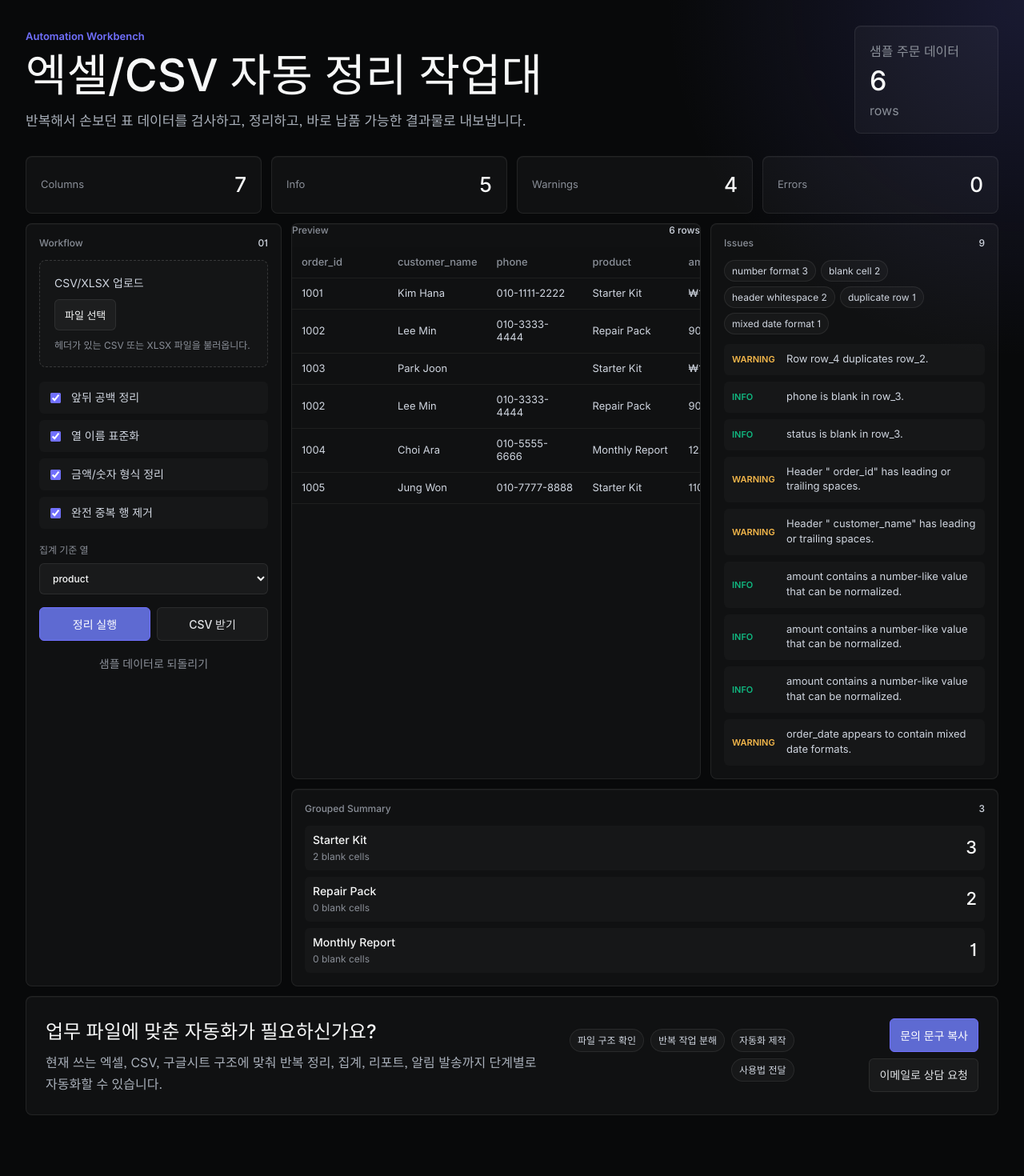
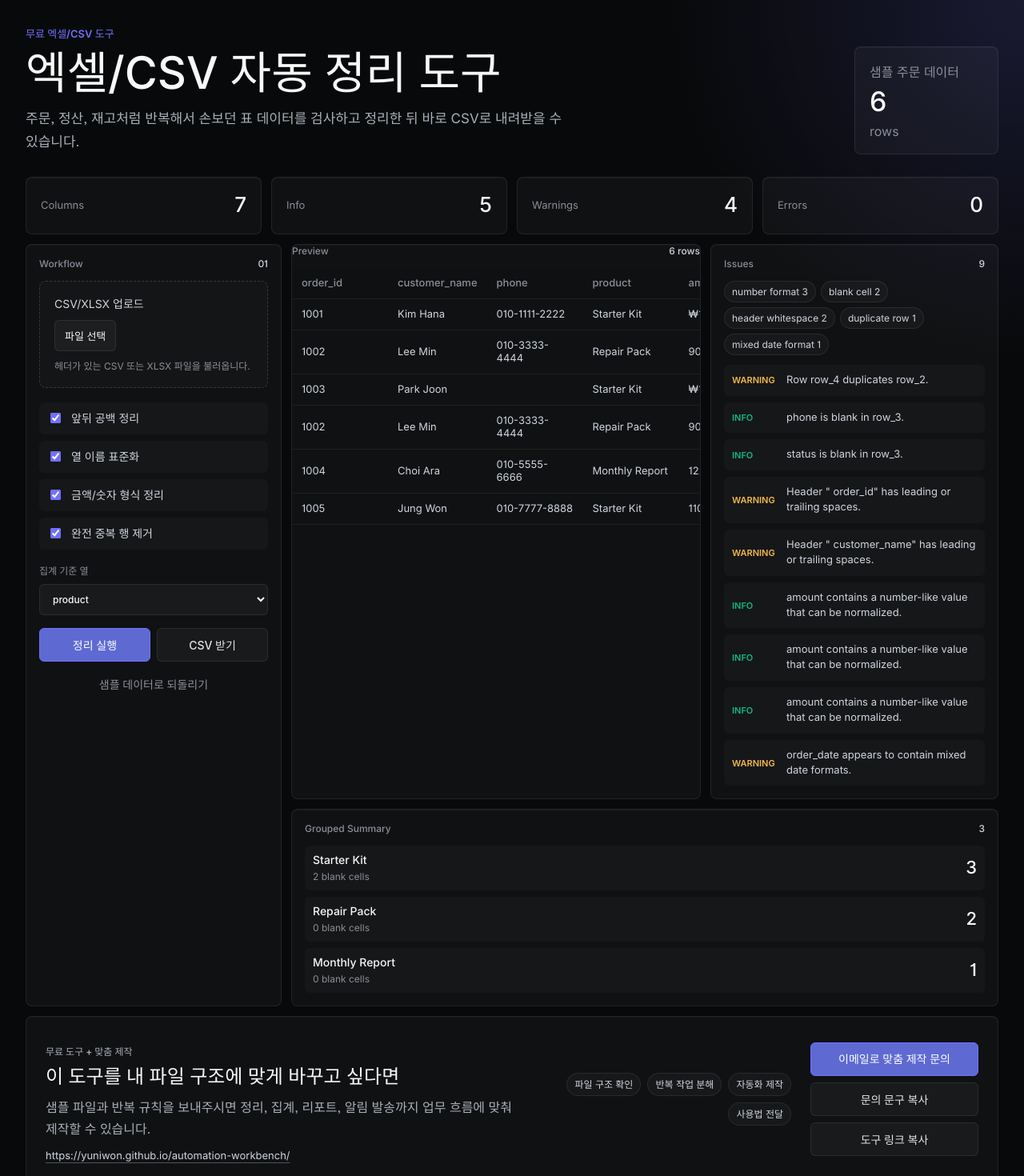
Before and after one commit to yuniwon/automation-workbench, a React (Vite) app: page / in a window 1280 px wide. Shown: the top 1470 px of the page at 80% size. Before the commit the page ends 1426 px from the top, so only its background shows below. Built offline with nearby package versions, Linux system fonts and the light colour scheme.

Commit message:
Position free tool for custom automation leads

```diff
--- a/index.html
+++ b/index.html
@@ -3,7 +3,27 @@
   <head>
     <meta charset="UTF-8" />
     <meta name="viewport" content="width=device-width, initial-scale=1.0" />
-    <title>Automation Workbench</title>
+    <meta
+      name="description"
+      content="CSV와 XLSX 파일의 중복 행, 빈 값, 숫자 형식을 검사하고 정리한 뒤 결과 CSV를 내려받는 무료 업무 자동화 도구입니다."
+    />
+    <meta name="theme-color" content="#08090a" />
+    <meta property="og:type" content="website" />
+    <meta property="og:locale" content="ko_KR" />
+    <meta property="og:title" content="무료 엑셀/CSV 자동 정리 도구" />
+    <meta
+      property="og:description"
+      content="반복해서 손보던 표 데이터를 브라우저에서 검사하고 정리하세요. 파일 구조에 맞춘 자동화 제작 문의도 가능합니다."
+    />
+    <meta property="og:url" content="https://yuniwon.github.io/automation-workbench/" />
+    <meta name="twitter:card" content="summary" />
+    <meta name="twitter:title" content="무료 엑셀/CSV 자동 정리 도구" />
+    <meta
+      name="twitter:description"
+      content="CSV/XLSX 파일을 업로드해 중복, 빈 값, 숫자 형식 문제를 정리하고 결과 CSV를 내려받을 수 있습니다."
+    />
+    <link rel="canonical" href="https://yuniwon.github.io/automation-workbench/" />
+    <title>무료 엑셀/CSV 자동 정리 도구 | Automation Workbench</title>
   </head>
   <body>
     <div id="root"></div>
--- a/src/app/App.css
+++ b/src/app/App.css
@@ -282,6 +282,7 @@ select {
 }
 
 .primary-button,
+.primary-link,
 .ghost-button,
 .text-button {
   border-radius: 6px;
@@ -294,6 +295,16 @@ select {
   border: 1px solid #7170ff;
   background: #5e6ad2;
   color: #ffffff;
+}
+
+.primary-link {
+  display: inline-flex;
+  align-items: center;
+  justify-content: center;
+  border: 1px solid #7170ff;
+  background: #5e6ad2;
+  color: #ffffff;
+  text-decoration: none;
 }
 
 .ghost-button {
@@ -464,11 +475,27 @@ td {
   letter-spacing: 0;
 }
 
+.panel-kicker {
+  margin: 0 0 8px;
+  color: #7170ff;
+  font-size: 12px;
+  font-weight: 590;
+}
+
 .inquiry-panel p {
   max-width: 760px;
   margin: 10px 0 0;
   color: #a8afb9;
   line-height: 1.7;
+}
+
+.tool-url {
+  display: inline-flex;
+  margin-top: 12px;
+  color: #d0d6e0;
+  font-size: 13px;
+  text-decoration-color: rgba(255, 255, 255, 0.28);
+  text-underline-offset: 4px;
 }
 
 .inquiry-steps {
@@ -479,9 +506,9 @@ td {
 }
 
 .inquiry-actions {
-  display: flex;
+  display: grid;
+  min-width: 210px;
   flex-wrap: wrap;
-  justify-content: flex-end;
   gap: 8px;
 }
 
--- a/src/app/App.tsx
+++ b/src/app/App.tsx
@@ -126,13 +126,13 @@ export function App() {
     <main className="app-shell">
       <section className="topbar">
         <div>
-          <p className="eyebrow">Automation Workbench</p>
+          <p className="eyebrow">무료 엑셀/CSV 도구</p>
           <h1>
-            엑셀/CSV 자동 정리 <span className="title-keep">작업대</span>
+            엑셀/CSV 자동 정리 <span className="title-keep">도구</span>
           </h1>
           <p className="lede">
-            반복해서 손보던 표 데이터를 검사하고, 정리하고, 바로 납품 가능한 결과물로
-            내보냅니다.
+            주문, 정산, 재고처럼 반복해서 손보던 표 데이터를 검사하고 정리한 뒤
+            바로 CSV로 내려받을 수 있습니다.
           </p>
         </div>
         <div className="status-strip" aria-label="Current data status">
--- a/src/components/InquiryPanel.tsx
+++ b/src/components/InquiryPanel.tsx
@@ -1,25 +1,29 @@
 import { useState } from "react";
-import { contactConfig } from "../config/contact";
+import { contactConfig, toolUrl } from "../config/contact";
 
 export function InquiryPanel() {
-  const [copied, setCopied] = useState(false);
+  const [copied, setCopied] = useState<"inquiry" | "link" | null>(null);
 
-  async function copyInquiryText() {
+  async function copyText(value: string, type: "inquiry" | "link") {
     if (navigator.clipboard) {
-      await navigator.clipboard.writeText(contactConfig.inquiryText);
+      await navigator.clipboard.writeText(value);
     }
-    setCopied(true);
-    window.setTimeout(() => setCopied(false), 1800);
+    setCopied(type);
+    window.setTimeout(() => setCopied(null), 1800);
   }
 
   return (
     <section className="inquiry-panel">
       <div>
-        <h2>업무 파일에 맞춘 자동화가 필요하신가요?</h2>
+        <p className="panel-kicker">무료 도구 + 맞춤 제작</p>
+        <h2>이 도구를 내 파일 구조에 맞게 바꾸고 싶다면</h2>
         <p>
-          현재 쓰는 엑셀, CSV, 구글시트 구조에 맞춰 반복 정리, 집계, 리포트,
-          알림 발송까지 단계별로 자동화할 수 있습니다.
+          샘플 파일과 반복 규칙을 보내주시면 정리, 집계, 리포트, 알림 발송까지
+          업무 흐름에 맞춰 제작할 수 있습니다.
         </p>
+        <a className="tool-url" href={toolUrl} target="_blank" rel="noreferrer">
+          {toolUrl}
+        </a>
       </div>
       <div className="inquiry-steps">
         <span>파일 구조 확인</span>
@@ -28,14 +32,17 @@ export function InquiryPanel() {
         <span>사용법 전달</span>
       </div>
       <div className="inquiry-actions">
-        <button className="primary-button" type="button" onClick={copyInquiryText}>
-          {copied ? "문의 문구 복사됨" : "문의 문구 복사"}
-        </button>
         {contactConfig.href && (
-          <a className="ghost-link" href={contactConfig.href} target="_blank" rel="noreferrer">
+          <a className="primary-link" href={contactConfig.href} target="_blank" rel="noreferrer">
             {contactConfig.label}
           </a>
         )}
+        <button className="ghost-button" type="button" onClick={() => copyText(contactConfig.inquiryText, "inquiry")}>
+          {copied === "inquiry" ? "문의 문구 복사됨" : "문의 문구 복사"}
+        </button>
+        <button className="ghost-button" type="button" onClick={() => copyText(contactConfig.shareText, "link")}>
+          {copied === "link" ? "도구 링크 복사됨" : "도구 링크 복사"}
+        </button>
       </div>
     </section>
   );
--- a/src/config/contact.ts
+++ b/src/config/contact.ts
@@ -1,6 +1,28 @@
+export const toolUrl = "https://yuniwon.github.io/automation-workbench/";
+
+const mailSubject = encodeURIComponent("엑셀/CSV 자동화 맞춤 제작 문의");
+const mailBody = encodeURIComponent(`안녕하세요.
+
+무료 엑셀/CSV 자동 정리 도구를 사용해보고 문의드립니다.
+도구 링크: ${toolUrl}
+
+제가 자동화하고 싶은 업무:
+- 여기에 적어주세요
+
+현재 파일 형식:
+- CSV / XLSX / 구글시트 / 기타:
+
+반복해서 하는 작업:
+- 여기에 적어주세요
+
+샘플 파일 공유 가능 여부:
+- 가능 / 어려움
+`);
+
 export const contactConfig = {
-  href: "mailto:dnjsdndus@gmail.com?subject=%EC%97%85%EB%AC%B4%20%ED%8C%8C%EC%9D%BC%20%EC%9E%90%EB%8F%99%ED%99%94%20%EC%83%81%EB%8B%B4%20%EC%9A%94%EC%B2%AD",
-  label: "이메일로 상담 요청",
+  href: `mailto:dnjsdndus@gmail.com?subject=${mailSubject}&body=${mailBody}`,
+  label: "이메일로 맞춤 제작 문의",
   inquiryText:
-    "안녕하세요. 엑셀/CSV 또는 구글시트 반복 업무 자동화 상담을 받고 싶습니다. 현재 반복 작업과 샘플 파일 기준으로 가능 범위와 견적을 안내해주세요.",
+    "안녕하세요. 무료 엑셀/CSV 자동 정리 도구를 사용해보고 문의드립니다. 현재 쓰는 파일 구조와 반복 작업에 맞춘 자동화 제작 가능 범위와 견적을 안내해주세요.",
+  shareText: `무료 엑셀/CSV 자동 정리 도구: ${toolUrl}`,
 };
```
Also changed, not shown: 1 other file (tests, documents, lock files or other folders).
